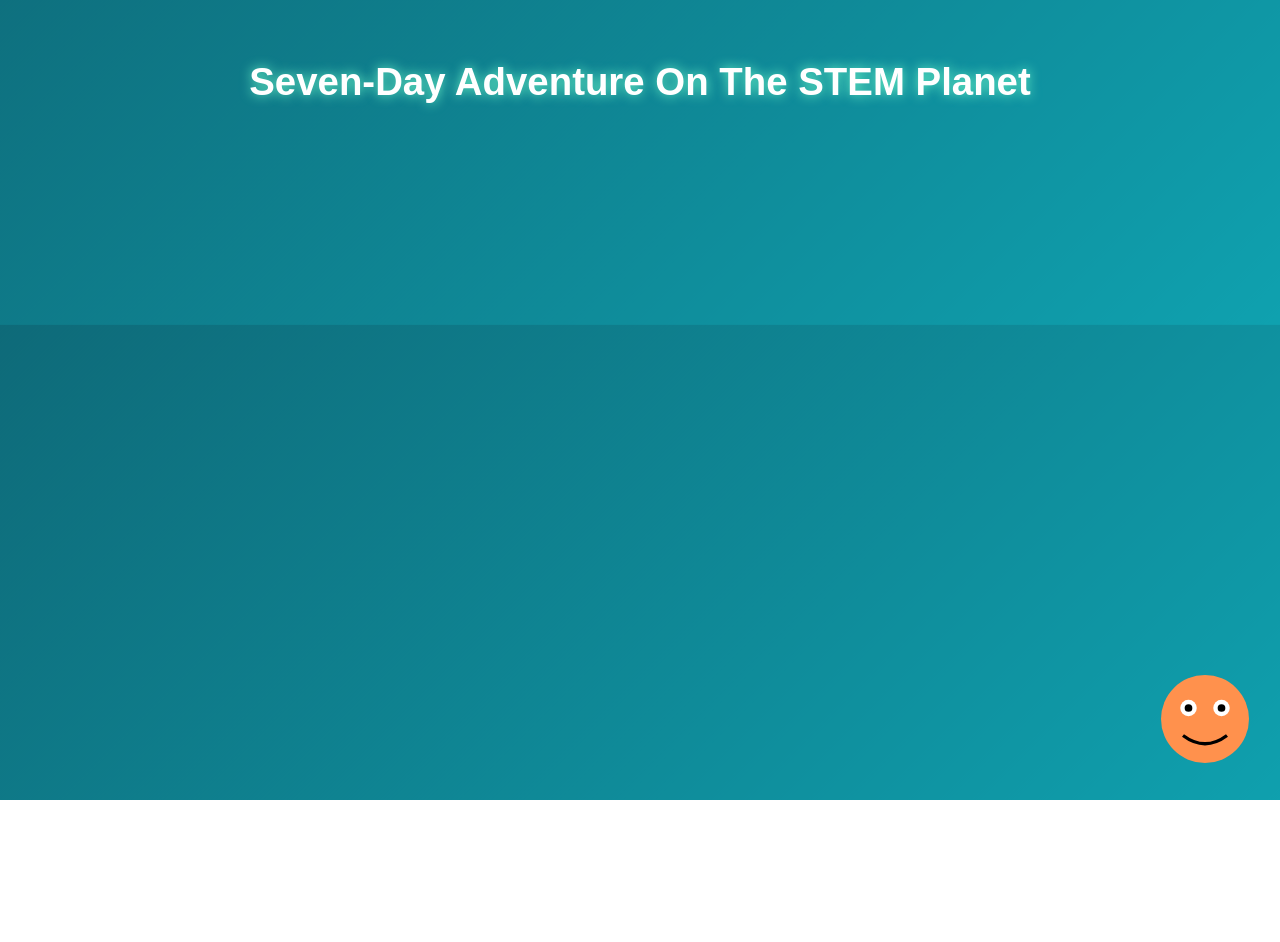
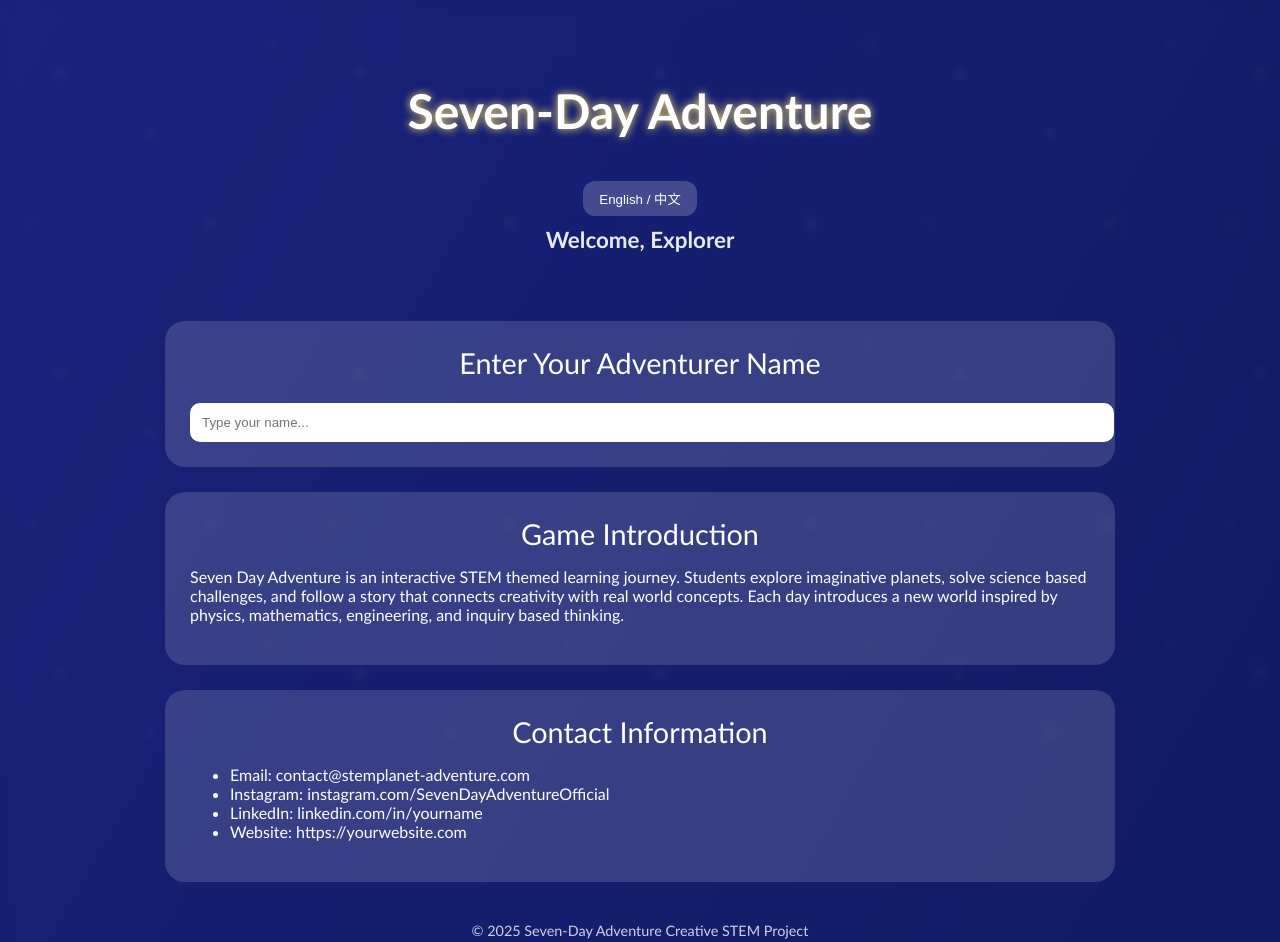
Before and after one commit to Luxinyi-wei/seven-day-adventure, a plain HTML site: page index.html in a window 1280 px wide. Shown: the top 942 px of the page. Before the commit the page ends 800 px from the top, so only its background shows below. Drawn offline with Linux system fonts and the light colour scheme.

Commit message:
Add files via upload

```diff
--- a/index.html
+++ b/index.html
@@ -1,55 +1,124 @@
 <!DOCTYPE html>
 <html lang="en">
 <head>
-<meta charset="UTF-8">
-<title>Seven-Day Adventure On The STEM Planet</title>
+<meta charset="UTF-8" />
+<title>Seven-Day Adventure | 七彩七日冒险</title>
 <meta name="viewport" content="width=device-width, initial-scale=1.0">
 <style>
-body {
-  margin:0;
-  font-family:Arial, sans-serif;
-  background:linear-gradient(135deg,#0a2a43,#0e4d5c,#0fa3b1);
-  background-size:400% 400%;
-  animation:bg 12s infinite;
-  color:white;
-}
-@keyframes bg {
-  0%{background-position:0% 50%;}
-  50%{background-position:100% 50%;}
-  100%{background-position:0% 50%;}
-}
-h1{
-  text-align:center;
-  margin-top:60px;
-  font-size:2.4rem;
-  text-shadow:0 0 12px #6ef7c8;
-}
-.fox{
-  position:fixed;
-  right:20px;
-  bottom:20px;
-  width:110px;
-  animation:float 4s ease-in-out infinite;
-}
-@keyframes float {
-  0%{transform:translateY(0);}
-  50%{transform:translateY(-12px);}
-  100%{transform:translateY(0);}
-}
+body {margin:0;font-family:"Trebuchet MS",sans-serif;color:#fff;overflow-x:hidden;
+background:linear-gradient(120deg,#0a0f3c,#1a237e,#0d1a5f);background-size:300% 300%;
+animation:gradientMove 12s ease infinite;}
+@keyframes gradientMove{0%{background-position:0% 50%;}50%{background-position:100% 50%;}100%{background-position:0% 50%;}}
+body::before{content:"";position:fixed;top:0;left:0;right:0;bottom:0;
+background-image:radial-gradient(2px 2px at 20% 30%,#ffffffaa,transparent),
+radial-gradient(2px 2px at 70% 80%,#ffffffaa,transparent),
+radial-gradient(2px 2px at 50% 50%,#ffffffaa,transparent),
+radial-gradient(1.5px 1.5px at 10% 80%,#ffffffaa,transparent),
+radial-gradient(1.5px 1.5px at 90% 20%,#ffffffaa,transparent);
+background-size:300px 300px;animation:stars 6s linear infinite;z-index:-1;}
+@keyframes stars{from{transform:translateY(0);}to{transform:translateY(-20px);}}
+.overlay{animation:fadeIn 1.5s ease;padding:30px;min-height:100vh;backdrop-filter:blur(4px);}
+@keyframes fadeIn{from{opacity:0;}to{opacity:1;}}
+header{text-align:center;padding:20px;}
+h1{font-size:3rem;font-weight:bold;text-shadow:0 0 10px #ffe066;animation:titleGlow 3s ease-in-out infinite alternate;}
+@keyframes titleGlow{from{text-shadow:0 0 6px #ffe066;}to{text-shadow:0 0 18px #ffdf70;}}
+.lang-btn{background:rgba(255,255,255,0.2);padding:8px 16px;border:none;border-radius:12px;color:#fff;cursor:pointer;margin-top:10px;backdrop-filter:blur(6px);transition:0.3s;}
+.lang-btn:hover{background:rgba(255,255,255,0.35);}
+.card{background:rgba(255,255,255,0.15);border-radius:20px;padding:25px;margin:25px auto;max-width:900px;backdrop-filter:blur(6px);animation:floatUp 1.5s ease;}
+@keyframes floatUp{from{transform:translateY(20px);opacity:0;}to{transform:translateY(0);opacity:1;}}
+.section-title{font-size:1.8rem;text-align:center;margin-bottom:15px;}
+input{padding:12px;border-radius:10px;border:none;width:100%;margin-top:8px;}
+.name-display{font-size:1.4rem;text-align:center;margin-top:10px;font-weight:bold;opacity:0.9;}
+footer{text-align:center;font-size:0.9rem;margin-top:40px;opacity:0.8;}
 </style>
 </head>
+
 <body>
-<h1>Seven-Day Adventure On The STEM Planet</h1>
+<div class="overlay">
 
-<!-- simple placeholder fox -->
-<svg class="fox" viewBox="0 0 200 200">
-<circle cx="100" cy="100" r="80" fill="#ff914d"/>
-<circle cx="70" cy="80" r="15" fill="white"/>
-<circle cx="130" cy="80" r="15" fill="white"/>
-<circle cx="70" cy="80" r="7" fill="black"/>
-<circle cx="130" cy="80" r="7" fill="black"/>
-<path d="M60 130 Q100 160 140 130" stroke="black" stroke-width="6" fill="none"/>
-</svg>
+<header>
+<h1 id="titleEN">Seven-Day Adventure</h1>
+<h1 id="titleCN" style="display:none;">七日探索冒险</h1>
+
+<button class="lang-btn" onclick="toggleLang()">English / 中文</button>
+
+<p id="nameDisplay" class="name-display">Welcome, Explorer</p>
+</header>
+
+<div class="card">
+<div class="section-title" id="enterNameEN">Enter Your Adventurer Name</div>
+<div class="section-title" id="enterNameCN" style="display:none;">输入你的探险者名字</div>
+
+<input type="text" id="nameInput" placeholder="Type your name..." oninput="updateName()">
+</div>
+
+<div class="card">
+<div class="section-title" id="introEN">Game Introduction</div>
+<div class="section-title" id="introCN" style="display:none;">游戏介绍</div>
+
+<p id="contentEN">
+Seven Day Adventure is an interactive STEM themed learning journey.
+Students explore imaginative planets, solve science based challenges, and follow a story that connects creativity with real world concepts.
+Each day introduces a new world inspired by physics, mathematics, engineering, and inquiry based thinking.
+</p>
+
+<p id="contentCN" style="display:none;">
+七日冒险是一个互动式的 STEM 学习旅程。
+学生将探索由想象力构建的星球，通过解决科学挑战来推动故事发展。
+每一天都会带来受物理、数学、工程和探究式学习启发的新世界，让知识与创造力并行。
+</p>
+</div>
+
+<div class="card">
+<div class="section-title" id="contactEN">Contact Information</div>
+<div class="section-title" id="contactCN" style="display:none;">联系方式</div>
+
+<ul id="listEN">
+<li>Email: contact@stemplanet-adventure.com</li>
+<li>Instagram: instagram.com/SevenDayAdventureOfficial</li>
+<li>LinkedIn: linkedin.com/in/yourname</li>
+<li>Website: https://yourwebsite.com</li>
+</ul>
+
+<ul id="listCN" style="display:none;">
+<li>电子邮箱: contact@stemplanet-adventure.com</li>
+<li>Instagram: instagram.com/SevenDayAdventureOfficial</li>
+<li>领英: linkedin.com/in/yourname</li>
+<li>官方网站: https://yourwebsite.com</li>
+</ul>
+</div>
+
+<footer>
+© 2025 Seven-Day Adventure Creative STEM Project
+</footer>
+</div>
+
+<script>
+function updateName(){
+const name=document.getElementById("nameInput").value.trim();
+const display=document.getElementById("nameDisplay");
+if(currentLang==="EN"){display.textContent=name?"Welcome, "+name:"Welcome, Explorer";}
+else{display.textContent=name?"欢迎你, "+name:"欢迎你, 探险者";}
+}
+var currentLang="EN";
+function toggleLang(){
+currentLang=currentLang==="EN"?"CN":"EN";
+const showEN=currentLang==="EN";
+document.getElementById("titleEN").style.display=showEN?"":"none";
+document.getElementById("titleCN").style.display=showEN?"none":"";
+document.getElementById("enterNameEN").style.display=showEN?"":"none";
+document.getElementById("enterNameCN").style.display=showEN?"none":"";
+document.getElementById("introEN").style.display=showEN?"":"none";
+document.getElementById("introCN").style.display=showEN?"none":"";
+document.getElementById("contentEN").style.display=showEN?"":"none";
+document.getElementById("contentCN").style.display=showEN?"none":"";
+document.getElementById("contactEN").style.display=showEN?"":"none";
+document.getElementById("contactCN").style.display=showEN?"none":"";
+document.getElementById("listEN").style.display=showEN?"":"none";
+document.getElementById("listCN").style.display=showEN?"none":"";
+updateName();
+}
+</script>
 
 </body>
 </html>
```
